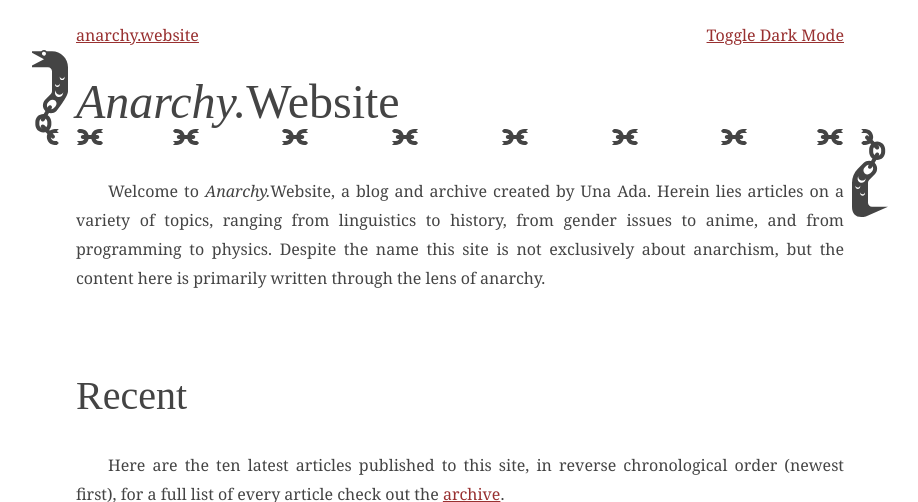
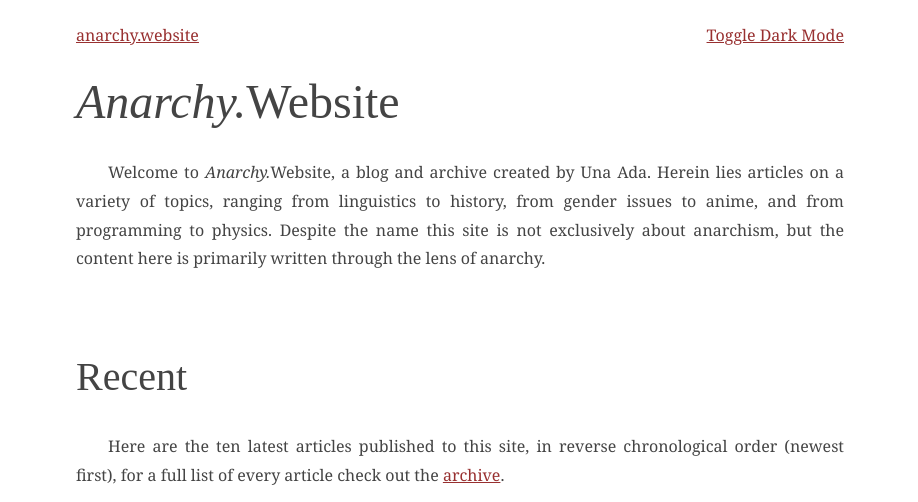
Before and after one commit to una-ada/anarchy.website, a Jekyll site: the page built from index.md, in a window 1280 px wide. Shown: the top 502 px of the page, without its empty margins (180-1098 px from the left). Built offline with Jekyll 4.4.1, drawn with Linux system fonts in a browser that asks for light colours; some web fonts are replaced; grey boxes are pictures that could not be loaded.

Commit message:
fix(layout) remove divider_fancy (temp)

```diff
--- a/_layouts/post.html
+++ b/_layouts/post.html
@@ -47,6 +47,10 @@
         {%- if page.subtitle -%}
             <h3 class="title__subtitle">{{ page.subtitle }}</h3>
         {%- endif -%}
+        <div class="title__byline">
+            {{ l10n_authors }}{{ l10n_date }}
+        </div>
+        <!--
         {%- if page.image and page.replace_title and page.author and page.date -%}
             <div class="title__byline">
                 {{ l10n_authors }}{{ l10n_date }}
@@ -54,6 +58,7 @@
         {%- else -%}
             {% include divider_fancy.html byline=true %}
         {%- endif -%}
+        -->
     </div>
     {%- if paginator -%}
         {%- include navigation.html -%}
```
